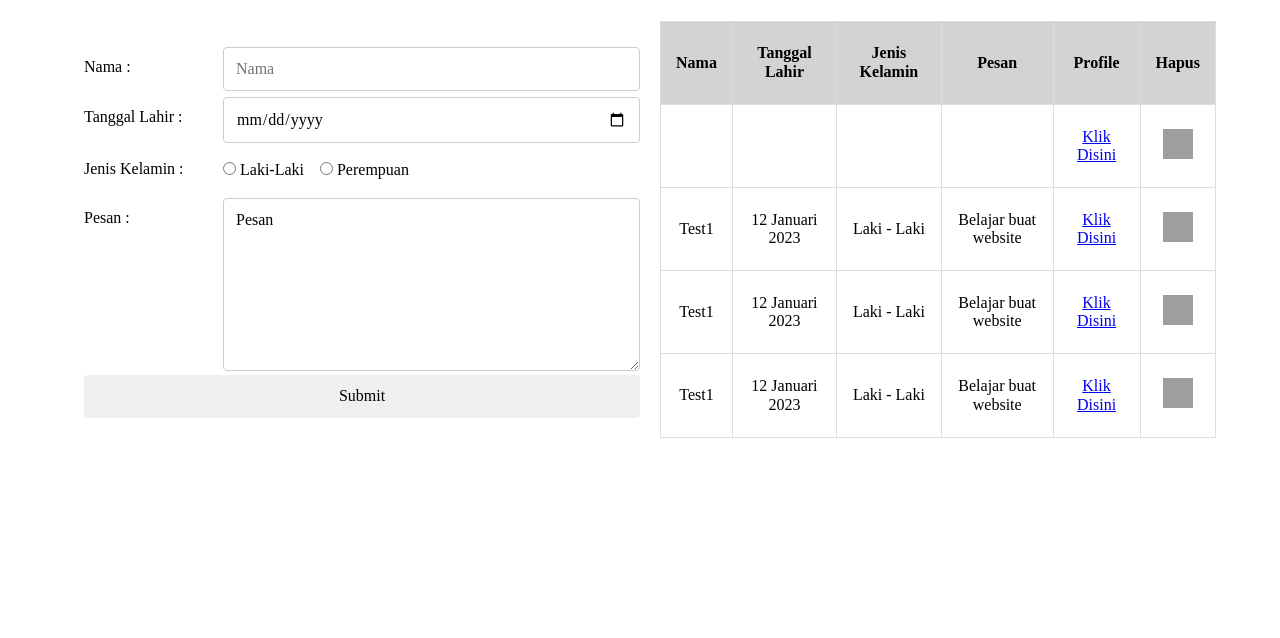
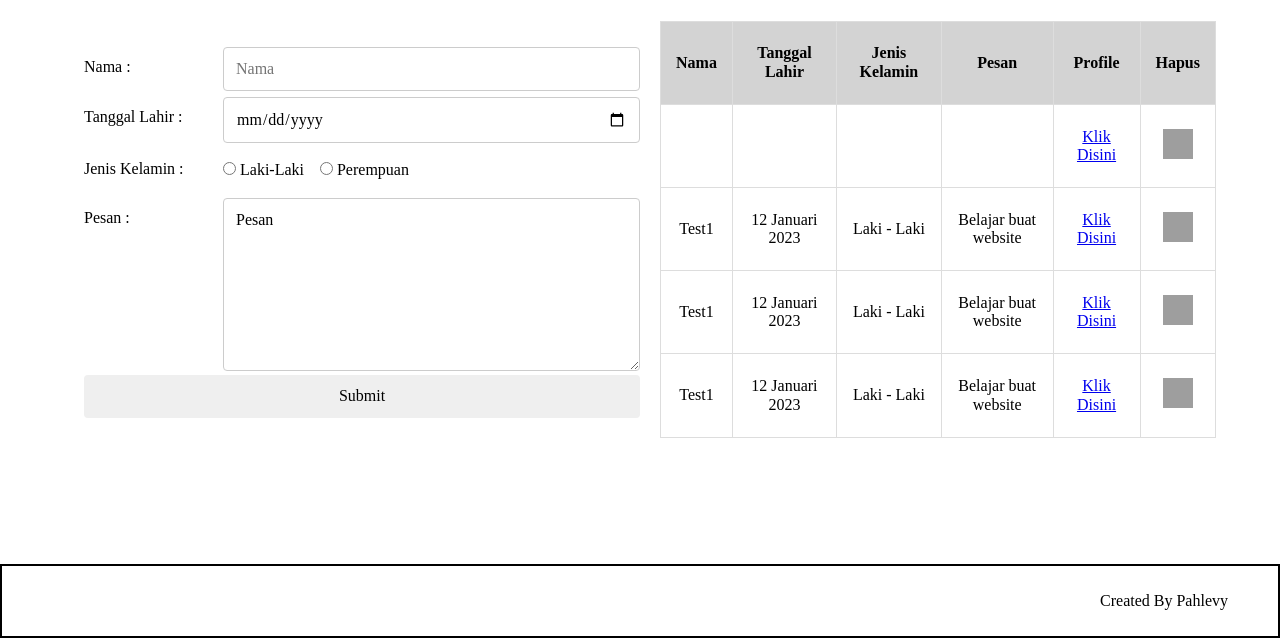
Before and after one commit to levyan77/mini-project-fcse-revou, a plain HTML site: page pages/messageus.html in a window 1280 px wide. Shown: the part 162-800 px from the top of the page. Drawn offline with Linux system fonts and the light colour scheme; grey boxes are pictures that could not be loaded.

Commit message:
added footer for some pages

```diff
--- a/pages/achievement.css
+++ b/pages/achievement.css
@@ -4,6 +4,22 @@
 
 html{
     user-select: none; /* Standard syntax */
+}
+
+footer{
+    position: fixed;
+    left: 0;
+    bottom: 0;
+    border: 2px solid black;
+    width: 100%;
+    padding-left: 10px;
+    padding-top: 10px;
+    padding-bottom: 10px;
+    padding-right: 50px;
+}
+
+footer > p {
+    text-align: end;
 }
 
 .container{
@@ -56,6 +72,10 @@ html{
 
 @media only screen and (max-width: 1113px) {
 
+    footer{
+        position: fixed;
+       }
+
     .container{
         padding-top: 192px;
     }
--- a/pages/messageus.css
+++ b/pages/messageus.css
@@ -45,6 +45,22 @@ html{
 .container-nav > div > button:hover {
     background-color: #4CAF50; /* Green */
     color: white;
+}
+
+footer{
+    position: fixed;
+    left: 0;
+    bottom: 0;
+    border: 2px solid black;
+    width: 100%;
+    padding-left: 10px;
+    padding-top: 10px;
+    padding-bottom: 10px;
+    padding-right: 50px;
+}
+
+footer > p {
+    text-align: end;
 }
 
 .logo{
@@ -168,6 +184,10 @@ td{
     width: 100%;
    }
 
+   footer{
+    position: relative;
+   }
+
    .table-responsive {
     width: 100%;
     margin-bottom: 15px;
--- a/pages/messageus.html
+++ b/pages/messageus.html
@@ -112,7 +112,11 @@
         </div>
     </main>
 </div>
+<footer>
+    <p>Created By Pahlevy</p>
+</footer>
 </body>
+
 
 <script>
     // fungsi navigasi halaman website
```
Also changed, not shown: pages/achievement.html (+3 -0 lines).
